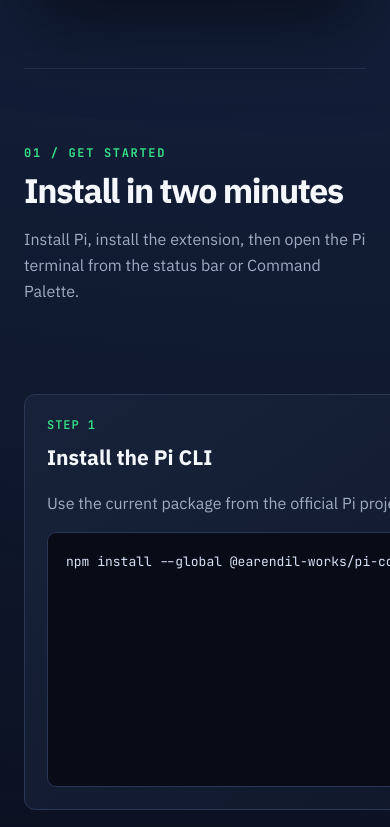
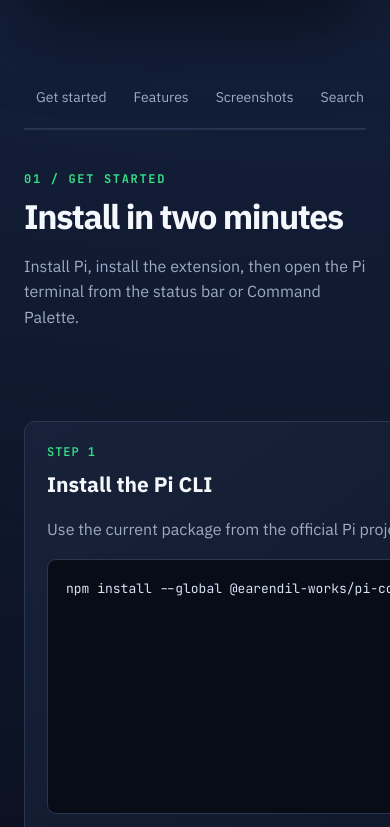
Before and after one commit to musichen/pi-vscode, a website: page website/index.html in a window 390 px wide. Shown: the part 954-1781 px from the top of the page. Drawn offline with nearby package versions, Linux system fonts and the light colour scheme; files whose address does not match are found by name.

Commit message:
Polish docs layout and fix website branding asset

```diff
--- a/website/index.html
+++ b/website/index.html
@@ -196,6 +196,48 @@
       section {
         padding: 75px 0;
         border-top: 1px solid #24314c;
+        scroll-margin-top: 82px;
+      }
+      .docs-layout {
+        display: grid;
+        grid-template-columns: 210px minmax(0, 1fr);
+        gap: 48px;
+        align-items: start;
+      }
+      .side-nav {
+        position: sticky;
+        top: 91px;
+        padding: 18px 0;
+        border-right: 1px solid var(--line);
+      }
+      .side-nav-label {
+        margin-bottom: 12px;
+        color: var(--muted);
+        font:
+          600 11px "JetBrains Mono",
+          monospace;
+        letter-spacing: 0.12em;
+        text-transform: uppercase;
+      }
+      .side-nav a {
+        display: block;
+        padding: 8px 18px;
+        margin-right: -1px;
+        border-right: 2px solid transparent;
+        color: var(--muted);
+        font-size: 14px;
+      }
+      .side-nav a:hover,
+      .side-nav a:focus-visible {
+        color: var(--text);
+        background: #17223a88;
+      }
+      .side-nav a.active {
+        color: var(--green);
+        border-right-color: var(--green);
+      }
+      .docs-content section:first-child {
+        padding-top: 45px;
       }
       .section-heading {
         display: flex;
@@ -344,6 +386,34 @@
         nav {
           display: none;
         }
+        .docs-layout {
+          display: block;
+        }
+        .side-nav {
+          display: flex;
+          position: static;
+          overflow-x: auto;
+          gap: 4px;
+          padding: 10px 0;
+          border-right: 0;
+          border-bottom: 1px solid var(--line);
+        }
+        .side-nav-label {
+          display: none;
+        }
+        .side-nav a {
+          flex: 0 0 auto;
+          border-right: 0;
+          border-bottom: 2px solid transparent;
+          padding: 8px 12px;
+        }
+        .side-nav a.active {
+          border-right: 0;
+          border-bottom-color: var(--green);
+        }
+        .docs-content section:first-child {
+          padding-top: 40px;
+        }
         .hero,
         .install {
           grid-template-columns: 1fr;
@@ -411,6 +481,16 @@
 <span class="prompt">pi</span> <span class="cmd">›</span> make the tests pass</pre>
         </div>
       </section>
+      <div class="docs-layout">
+        <aside class="side-nav" aria-label="Documentation sections">
+          <div class="side-nav-label">Documentation</div>
+          <a href="#install">Get started</a>
+          <a href="#features">Features</a>
+          <a href="#screenshots">Screenshots</a>
+          <a href="#search">Search docs</a>
+          <a href="#support">Support</a>
+        </aside>
+        <div class="docs-content">
           <section id="install">
             <div class="section-heading">
               <div>
@@ -443,7 +523,9 @@
                 <div class="eyebrow">02 / Why Pi</div>
                 <h2>Your editor is the context</h2>
               </div>
-          <p>The extension connects Pi to VS Code APIs through a local, authenticated bridge.</p>
+              <p>
+                The extension connects Pi to VS Code APIs through a local, authenticated bridge.
+              </p>
             </div>
             <div class="grid">
               <article class="card">
@@ -458,8 +540,8 @@
                 <strong>Live context</strong>
                 <h3>Editor awareness</h3>
                 <p>
-              Read selections, diagnostics, symbols, references, open editors, and workspace folders
-              from Pi.
+                  Read selections, diagnostics, symbols, references, open editors, and workspace
+                  folders from Pi.
                 </p>
               </article>
               <article class="card">
@@ -496,7 +578,8 @@
                 <h2>Find an answer fast</h2>
               </div>
               <p>
-            Search setup, commands, bridge tools, and troubleshooting. Results update as you type.
+                Search setup, commands, bridge tools, and troubleshooting. Results update as you
+                type.
               </p>
             </div>
             <label for="doc-search" class="eyebrow" style="display: block; margin-bottom: 10px"
@@ -515,7 +598,9 @@
                   <div x-text="item.title"></div>
                   <span style="color: var(--muted); font-size: 14px" x-text="item.text"></span></a
               ></template>
-          <p x-show="query && !filtered().length">No matching guide found. Try a shorter search.</p>
+              <p x-show="query && !filtered().length">
+                No matching guide found. Try a shorter search.
+              </p>
             </div>
           </section>
           <section id="support">
@@ -524,7 +609,9 @@
                 <div class="eyebrow">05 / Help</div>
                 <h2>Common questions</h2>
               </div>
-          <p>Still stuck? Open an issue and include your OS, VS Code version, and Pi version.</p>
+              <p>
+                Still stuck? Open an issue and include your OS, VS Code version, and Pi version.
+              </p>
             </div>
             <div x-data="{open:null}">
               <div class="faq">
@@ -541,8 +628,8 @@
                   How do I update Pi? <span x-text="open === 2 ? '−' : '+'"></span>
                 </button>
                 <p x-show="open === 2">
-              Run <code>Pi: Upgrade Pi and Packages</code> from the Command Palette. It upgrades Pi
-              and runs <code>pi update</code>.
+                  Run <code>Pi: Upgrade Pi and Packages</code> from the Command Palette. It upgrades
+                  Pi and runs <code>pi update</code>.
                 </p>
               </div>
               <div class="faq">
@@ -563,6 +650,8 @@
               ><a class="button" href="https://web-boxes.com">Webboxes ↗</a>
             </div>
           </section>
+        </div>
+      </div>
     </main>
     <footer>
       <div class="shell footer-row">
```
Also changed, not shown: website/assets/icon.png (added). Lines whose indentation alone changed are shown as unchanged.
